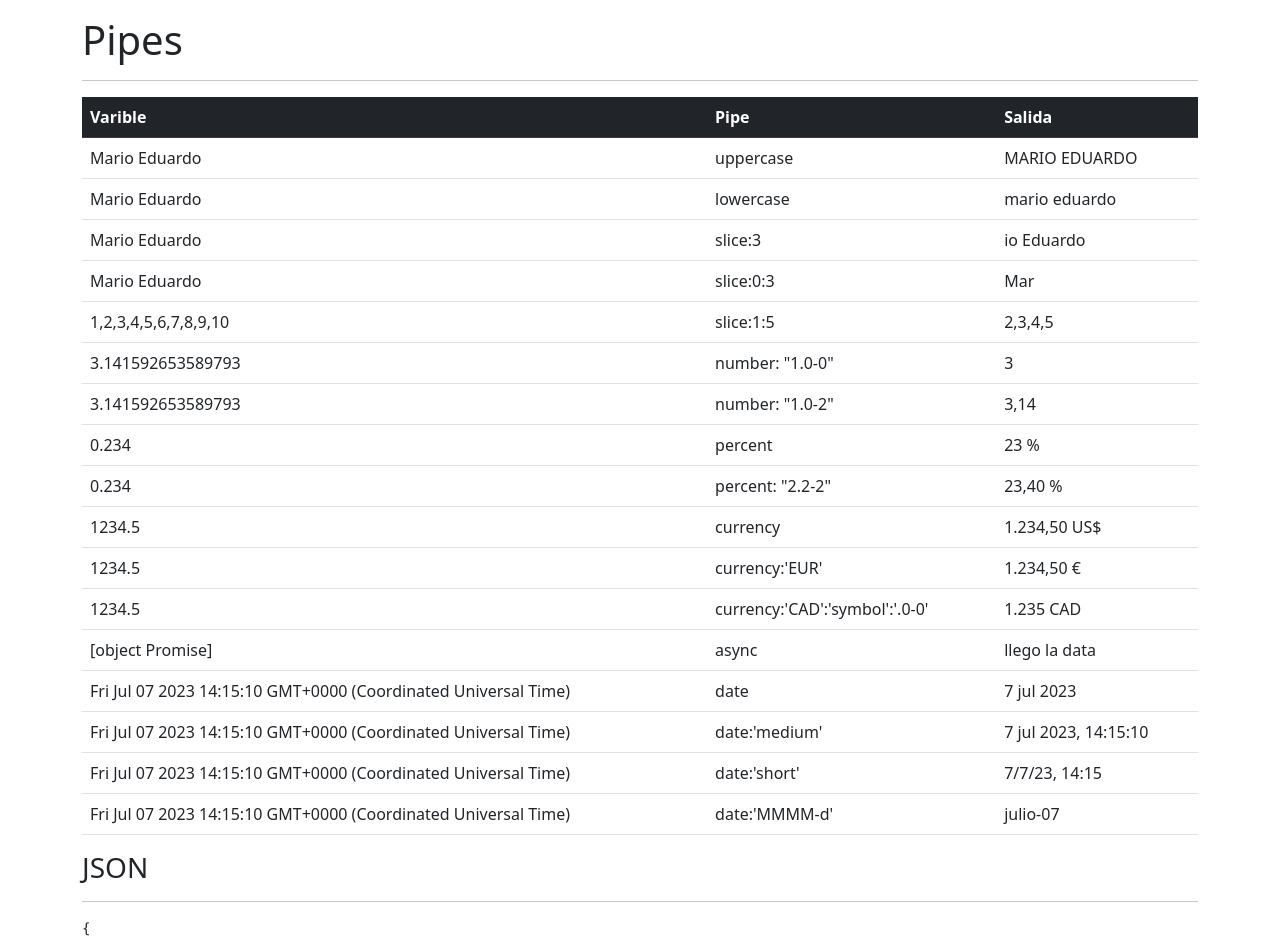
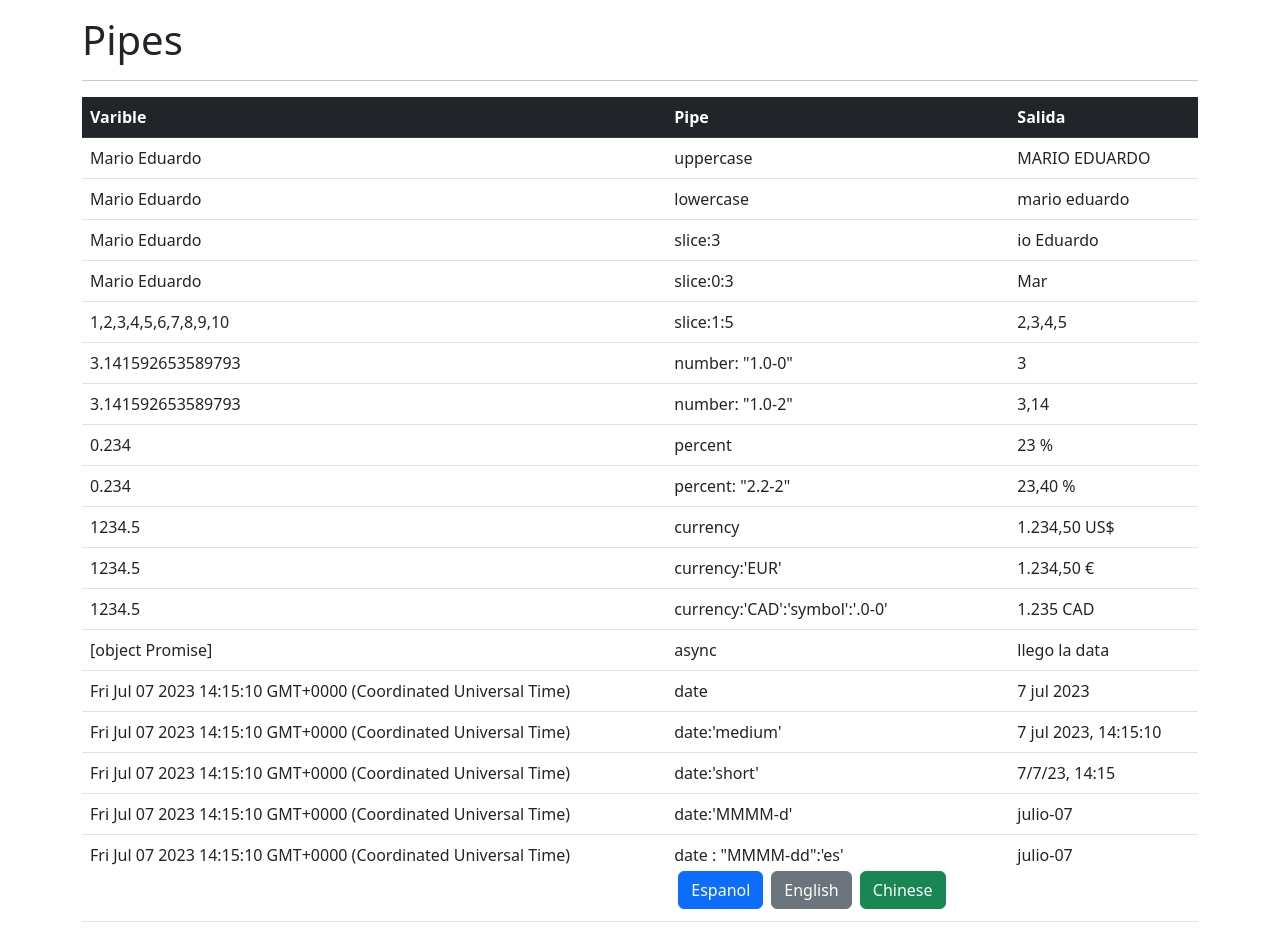
Before and after one commit to MarioEduardoAlvarezTorres/appAngular3, an Angular app: page / in a window 1280 px wide. Shown: the top 941 px of the page. Built offline with nearby package versions, Linux system fonts and the light colour scheme.

Commit message:
registro de otros idiomas

```diff
--- a/src/app/app.component.html
+++ b/src/app/app.component.html
@@ -97,6 +97,24 @@
           <td>date:'MMMM-d'</td>
           <td>{{ fecha | date : "MMMM-dd" }}</td>
         </tr>
+
+        <tr>
+          <td>{{ fecha }}</td>
+          <td>
+            date : "MMMM-dd":'{{ idioma }}'
+            <br />
+            <button (click)="changeLg('es')" class="btn btn-primary m-1">
+              Espanol
+            </button>
+            <button (click)="changeLg('en')" class="btn btn-secondary m-1">
+              English
+            </button>
+            <button (click)="changeLg('zh')" class="btn btn-success m-1">
+              Chinese
+            </button>
+          </td>
+          <td>{{ fecha | date : "MMMM-dd" : "" : idioma }}</td>
+        </tr>
       </tbody>
     </table>
     <h3>JSON</h3>
--- a/src/app/app.component.ts
+++ b/src/app/app.component.ts
@@ -12,6 +12,7 @@ export class AppComponent {
   porcentaje: number = 0.234;
   salario: number = 1234.5;
   fecha: Date = new Date();
+  idioma: string = 'es';
 
   valorPromesa = new Promise<string>((resolve) => {
     setTimeout(() => {
@@ -28,4 +29,8 @@ export class AppComponent {
       casa: 20,
     },
   };
+
+  changeLg(lg: string) {
+    this.idioma = lg;
+  }
 }
--- a/src/app/app.module.ts
+++ b/src/app/app.module.ts
@@ -3,8 +3,10 @@ import { BrowserModule } from '@angular/platform-browser';
 
 import { registerLocaleData } from '@angular/common';
 import localeEs from '@angular/common/locales/es';
+import localeZh from '@angular/common/locales/zh';
 
 registerLocaleData(localeEs);
+registerLocaleData(localeZh);
 
 import { AppComponent } from './app.component';
 
```
